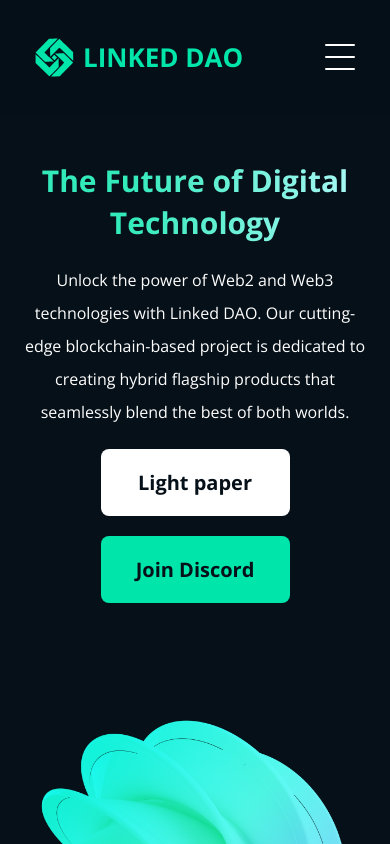
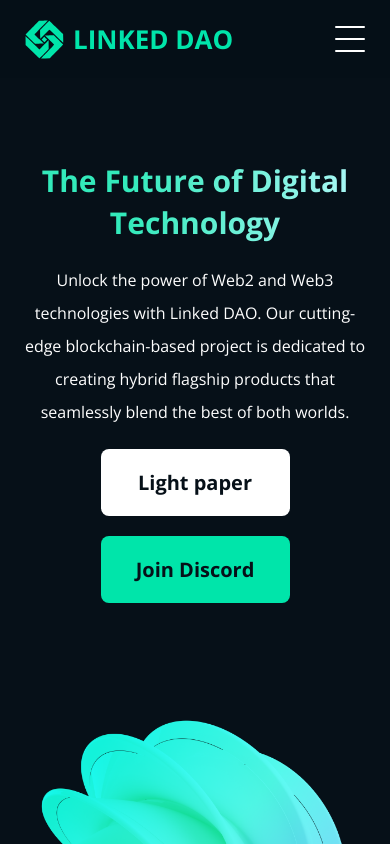
Before and after one commit to emmirays/linked-dao, a Next.js app: page / in a window 390 px wide. Shown: the top 844 px of the page. Built offline with nearby package versions, Linux system fonts and the light colour scheme.

Commit message:
Update style.module.css

```diff
--- a/src/components/Navbar/style.module.css
+++ b/src/components/Navbar/style.module.css
@@ -93,7 +93,7 @@
 
 @media (max-width: 768px) {
       .navbar {
-            padding: 50px 50px;
+               padding: 2px 10px;
       }
       .logo{
             gap: 9px;
@@ -109,7 +109,7 @@
 
 @media (max-width: 1066px) {
       .navbar {
-            padding: 20px 20px;
+             padding: 2px 10px;
             flex-wrap: nowrap;
       }
 
```
